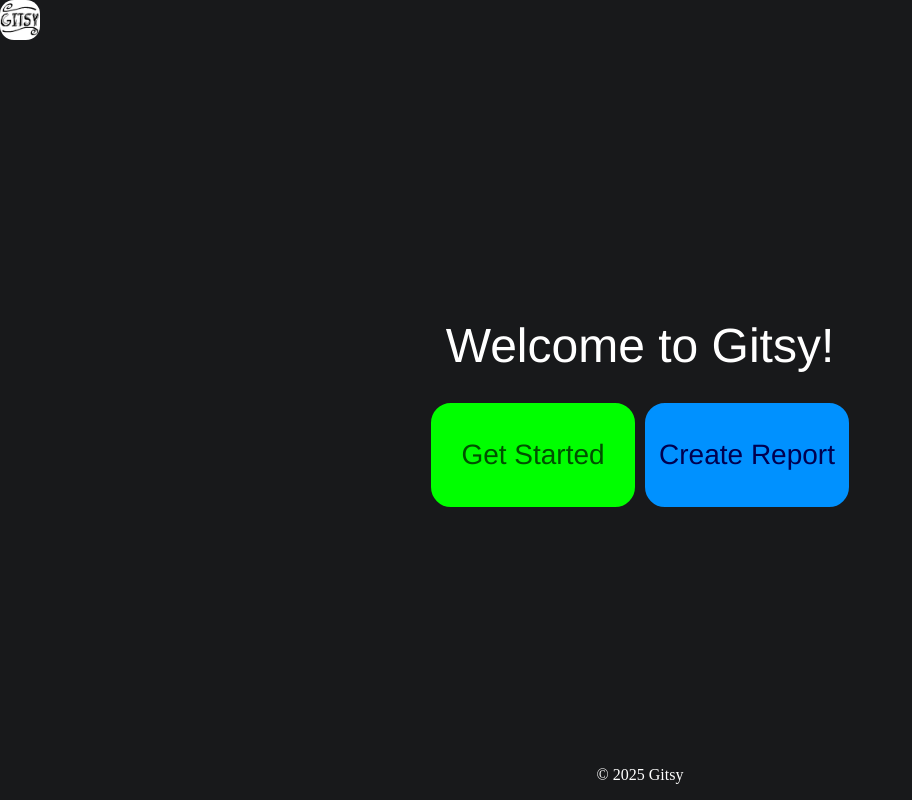
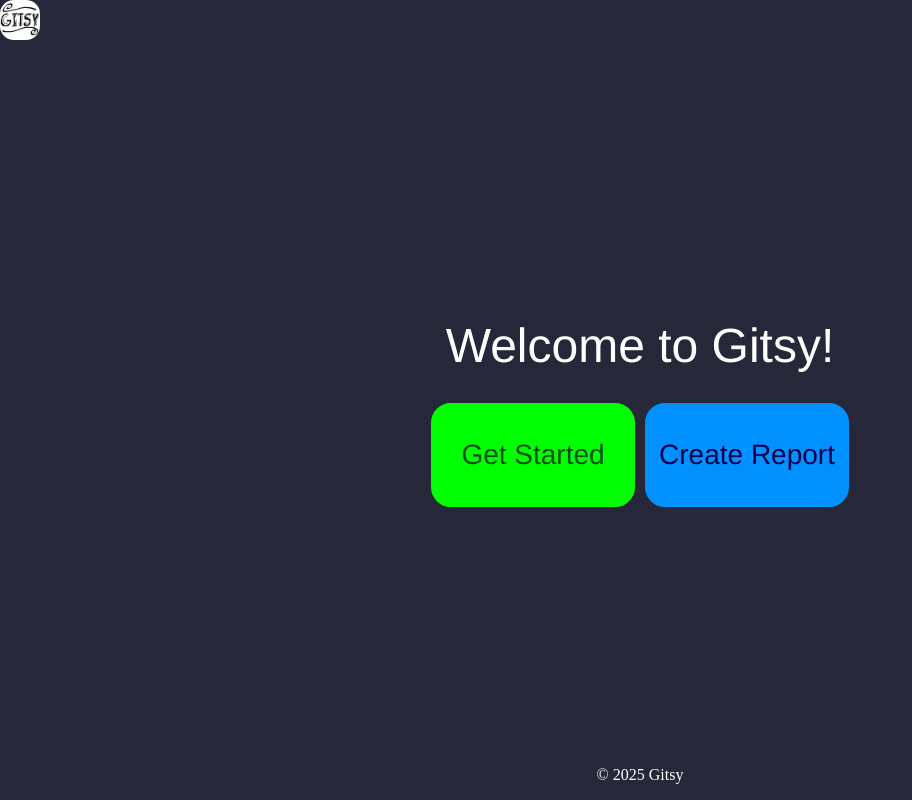
Before and after one commit to matslyk0/Gitsy, a React (Vite) app in the folder frontend/gitsy/: page / in a window 1280 px wide. Shown: the whole page, without its empty margins (0-912 px from the left). Built offline with nearby package versions, Linux system fonts and the light colour scheme.

Commit message:
feature: change page colour

```diff
--- a/frontend/gitsy/src/index.css
+++ b/frontend/gitsy/src/index.css
@@ -5,7 +5,7 @@
 }
 
 body {
-  background-color: rgb(24, 25, 27);
+  background-color: rgb(38, 39, 56);
   border: 0px solid aqua; /* for debugging */
   margin: 0px;
 }
```
